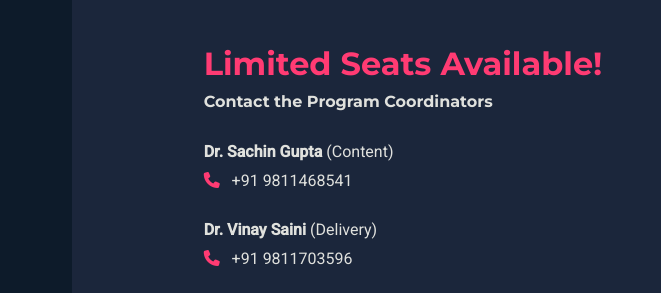
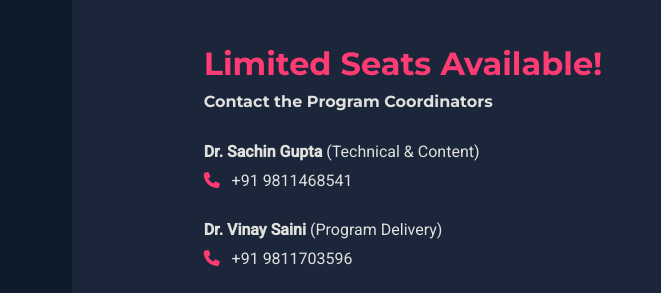
Before and after one commit to sachinmait/catpai-mates, a plain HTML site: page index.html in a window 1280 px wide. Shown: the part 4873-5166 px from the top of the page, 0-661 px from the left. Drawn offline with Linux system fonts and the light colour scheme.

Commit message:
Update index.html

```diff
--- a/index.html
+++ b/index.html
@@ -205,11 +205,11 @@
                     <h3>Limited Seats Available!</h3>
                     <h4>Contact the Program Coordinators</h4>
                     <div class="coordinator">
-                        <p><strong>Dr. Sachin Gupta</strong> (Content)</p>
+                        <p><strong>Dr. Sachin Gupta</strong> (Technical & Content)</p>
                         <p><i class="fa-solid fa-phone"></i> +91 9811468541</p>
                     </div>
                     <div class="coordinator">
-                        <p><strong>Dr. Vinay Saini</strong> (Delivery)</p>
+                        <p><strong>Dr. Vinay Saini</strong> (Program Delivery)</p>
                         <p><i class="fa-solid fa-phone"></i> +91 9811703596</p>
                     </div>
                     <p class="email"><i class="fa-solid fa-envelope"></i> catpai@mait.ac.in</p>
```
